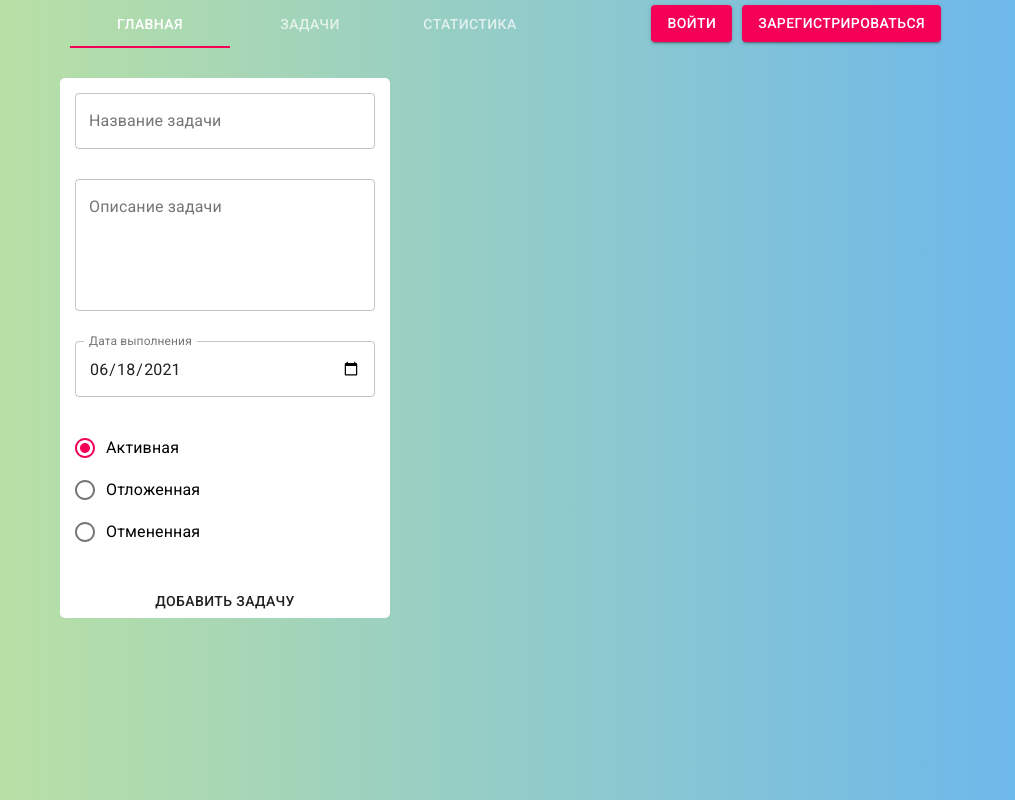
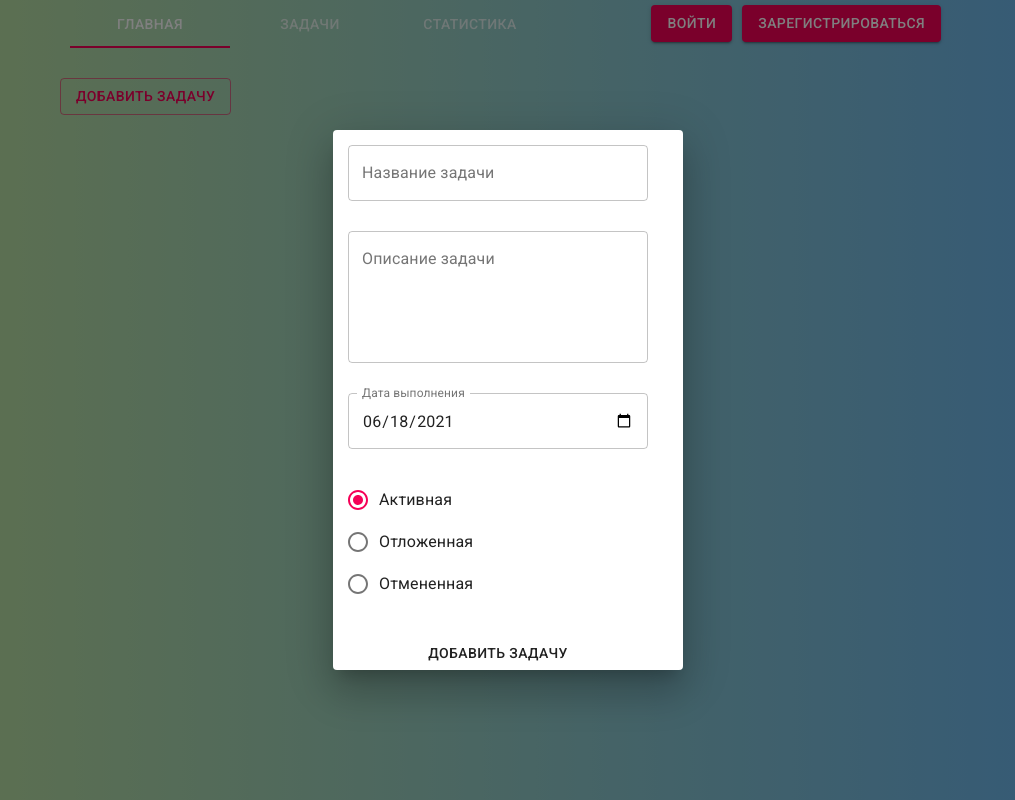
Before and after one commit to mmarkelov/frontend-react-practice, a React (Create React App) app: page / in a window 1280 px wide. Both pictures are taken after a click on the button "ДОБАВИТЬ ЗАДАЧУ". Shown: the top 800 px of the page, without its empty margins (132-1147 px from the left). Built offline with nearby package versions, Linux system fonts and the light colour scheme.

Commit message:
dialog form for adding tasks

```diff
--- a/src/components/Form/index.js
+++ b/src/components/Form/index.js
@@ -7,11 +7,17 @@ import {
 	RadioGroup,
 	TextField
 } from "@material-ui/core";
+import Dialog from '@material-ui/core/Dialog';
+// import DialogActions from '@material-ui/core/DialogActions';
+// import DialogContent from '@material-ui/core/DialogContent';
+// import DialogContentText from '@material-ui/core/DialogContentText';
+// import DialogTitle from '@material-ui/core/DialogTitle';
 import {Controller, useForm} from "react-hook-form";
 import PropTypes from 'prop-types'
 import {TASK_STATUSES} from "../../const";
+import React from "react";
 
-const useStyles = makeStyles({
+const useStyles = makeStyles((theme) =>({
 	form: {
 		display: "flex",
 		flexDirection: "column",
@@ -24,12 +30,28 @@ const useStyles = makeStyles({
 	},
 	item: {
 		margin: "0 0 30px 0"
+	},
+	root: {
+		'& > *': {
+			margin: theme.spacing(1),
+		},
 	}
-});
+}));
+
 
 const Form = (props) => {
 	const classes = useStyles();
 	const {control, reset, handleSubmit} = useForm();
+
+	const [open, setOpen] = React.useState(false);
+
+	const handleClickOpen = () => {
+		setOpen(true);
+	};
+
+	const handleClose = () => {
+		setOpen(false);
+	};
 
 	const onSubmit = (data) => {
 		props.onSubmit(data);
@@ -42,7 +64,12 @@ const Form = (props) => {
 	}
 
 	return (
-		<form className={classes.form} onSubmit={handleSubmit(onSubmit)}>
+		<div>
+			<Button variant="outlined" color="secondary" onClick={handleClickOpen}>
+				Добавить задачу
+			</Button>
+			<Dialog open={open}>
+				<form  onClose={handleClose} className={classes.form} onSubmit={handleSubmit(onSubmit)}>
 					<Controller name="title"
 								render={({field}) =>
 									<TextField
@@ -59,8 +86,7 @@ const Form = (props) => {
 								defaultValue=""
 					/>
 					<Controller name="description" render={({field}) =>
-				<TextField {...field} multiline rows={5} label="Описание задачи" variant="outlined"
-					className={classes.item} />
+						<TextField {...field} multiline rows={5} label="Описание задачи" variant="outlined" className={classes.item} />
 					}
 								control={control}
 								defaultValue=""
@@ -94,8 +120,10 @@ const Form = (props) => {
 						)}
 						defaultValue={TASK_STATUSES[0]}
 					/>
-			<Button type="submit">Добавить задачу</Button>
+					<Button type="submit" onClick={handleClose}>Добавить задачу</Button>
 				</form>
+			</Dialog>
+		</div>
 	)
 }
 
--- a/src/components/Task/index.js
+++ b/src/components/Task/index.js
@@ -13,7 +13,7 @@ const useStyles = makeStyles( {
         justifyContent: "space-between",
         alignItems: "center",
         border: "5px solid #c2e59c",
-        marginBottom: "10px"
+        margin: "20px 0px",
     },
     typography: {
         textAlign: "center"
--- a/src/pages/ToDoList/index.js
+++ b/src/pages/ToDoList/index.js
@@ -8,8 +8,13 @@ import Form from "../../components/Form";
 import List from "../../components/List";
 
 const useStyles = makeStyles({
+    taskForm: {
+        marginBottom: "15px"
+    },
     tasks: {
-        display: "flex"
+        display: "grid",
+        // gridTemplateColumns: "repeat(3, 1fr)",
+        // gridTemplateRows: "repeat(3, 100px)"
     }
 
 });
@@ -26,8 +31,8 @@ const ToDoList = () => {
     return (
       <>
         <Header />
+          <Form className={classes.taskForm} onSubmit={onSubmit}/>
           <Box className={classes.tasks}>
-              <Form onSubmit={onSubmit}/>
               <List tasks={tasks}/>
           </Box>
         <Footer />
```
Lines whose indentation alone changed are shown as unchanged.
